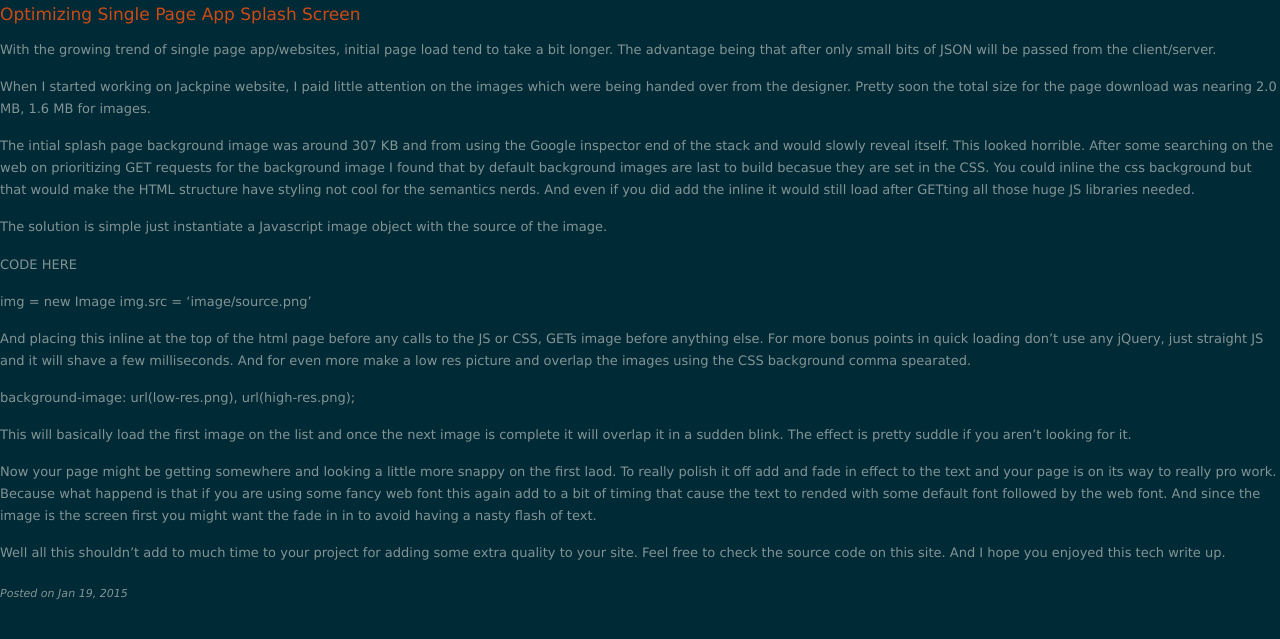
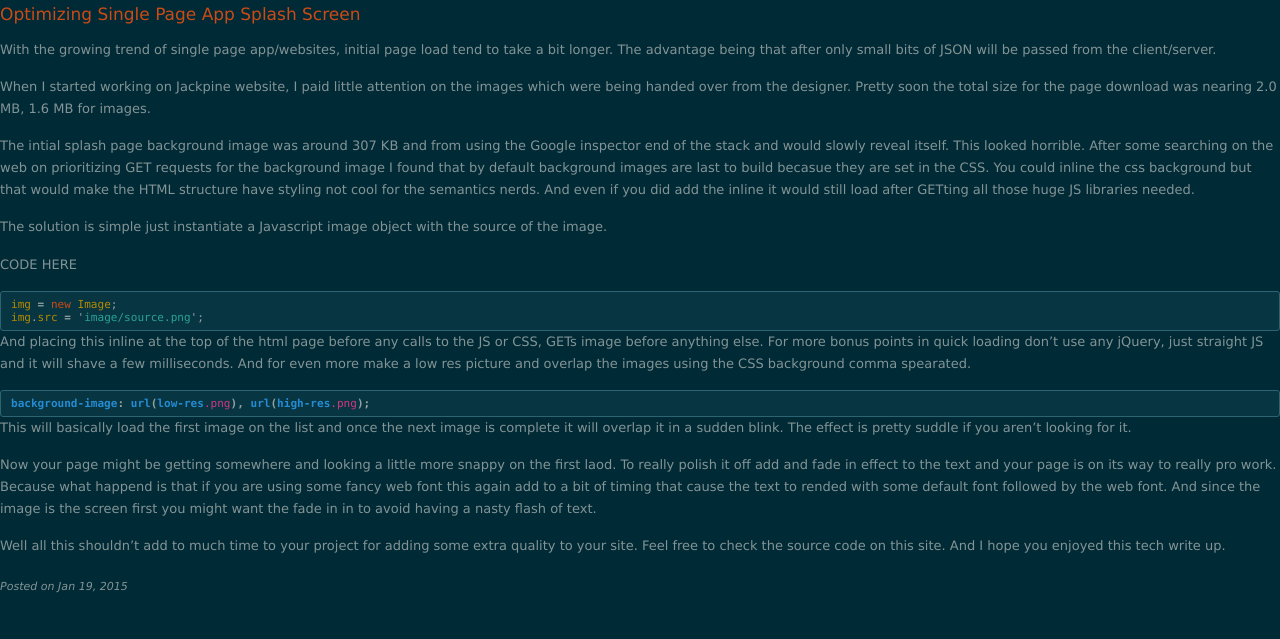
Before and after one commit to jackpine/jackpine.github.com, a Jekyll site: the page built from fernando/_posts/2015-01-19-optimizing-spa-splash-page.md, in a window 1280 px wide. Shown: the top 639 px of the page. Built offline with Jekyll 4.4.1, drawn with Linux system fonts in a browser that asks for light colours; Markdown is read by kramdown in place of the engine named in the settings.

Commit message:
add code highlighting

```diff
--- a/fernando/_posts/2015-01-19-optimizing-spa-splash-page.md
+++ b/fernando/_posts/2015-01-19-optimizing-spa-splash-page.md
@@ -24,15 +24,19 @@ the source of the image.
 
 CODE HERE
 
-img = new Image
-img.src = 'image/source.png'
+{% highlight javascript %}
+img = new Image;
+img.src = 'image/source.png';
+{% endhighlight %}
 
 And placing this inline at the top of the html page before any calls to the JS or CSS, GETs
 image before anything else.  For more bonus points in quick loading don't use any jQuery, just
 straight JS and it will shave a few milliseconds.  And for even more make a low res picture and
 overlap the images using the CSS background comma spearated.
 
+{% highlight css %}
 background-image: url(low-res.png), url(high-res.png);
+{% endhighlight %}
 
 This will basically load the first image on the list and once the next image is complete it will
 overlap it in a sudden blink. The effect is pretty suddle if you aren't looking for it.
```
